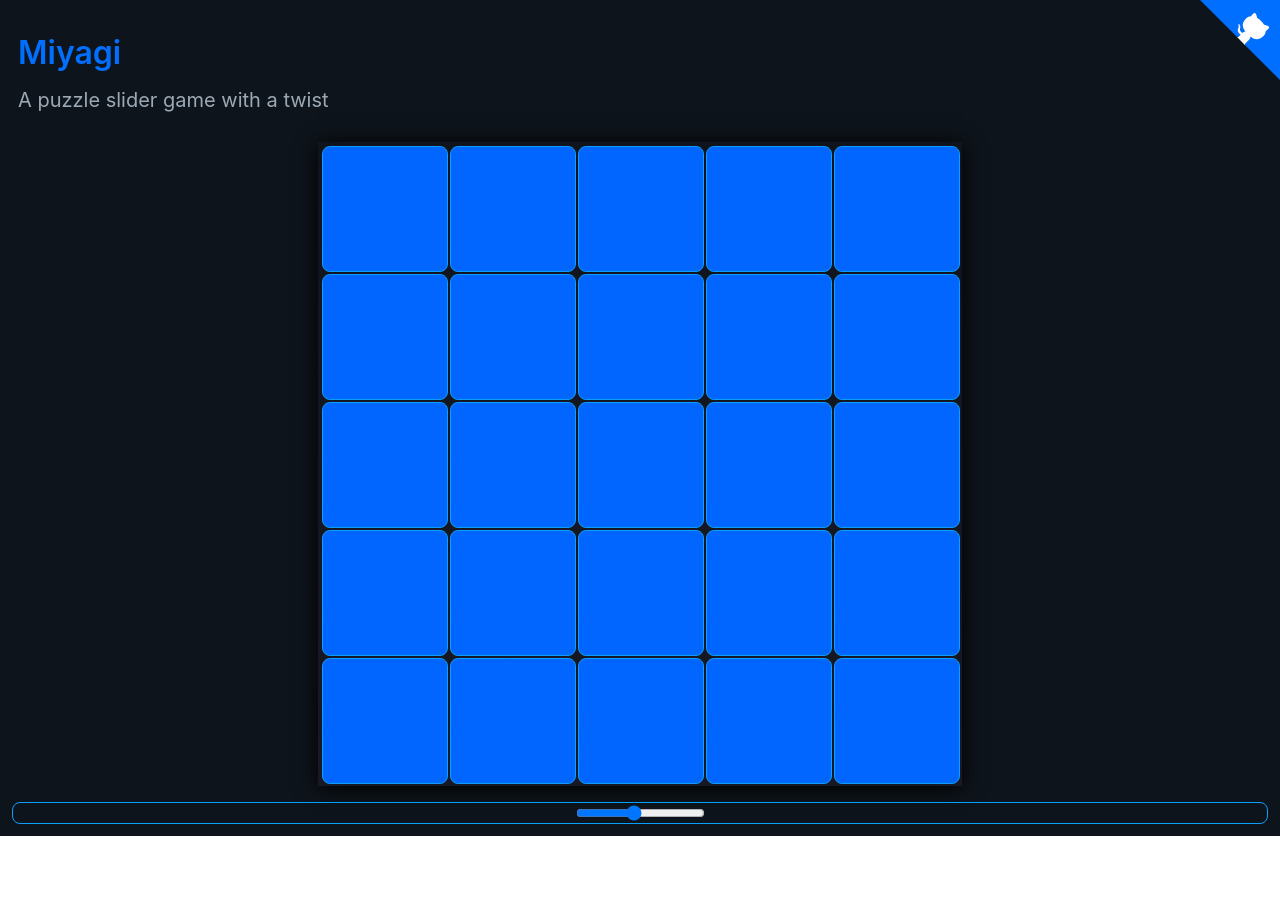
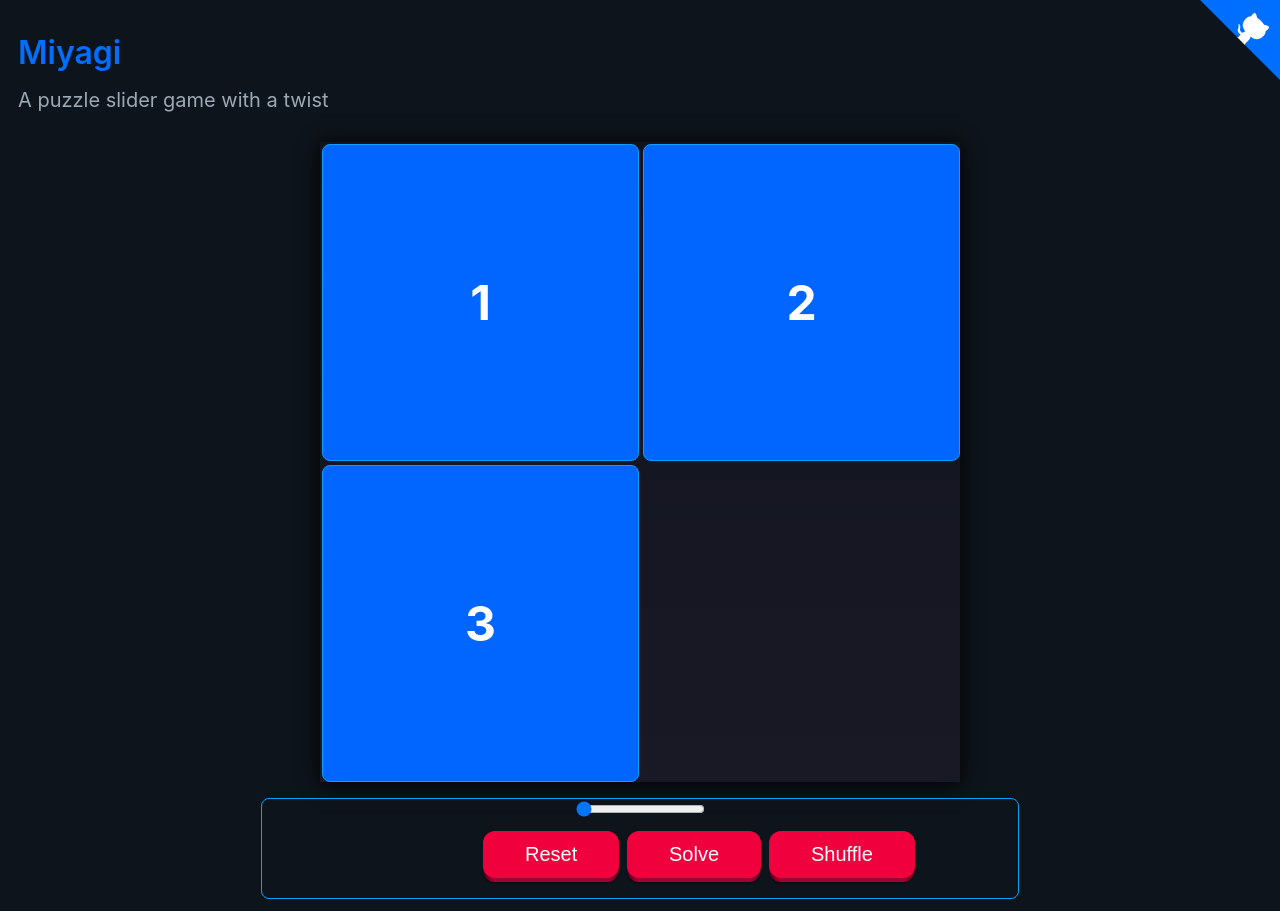
Before and after one commit to privilegemendes/Miyagi, a React (Create React App) app: page / in a window 1280 px wide. Before the commit the page ends 836 px from the top, so only its background shows below. Built offline with nearby package versions, Linux system fonts and the light colour scheme.

Commit message:
Added basic puzzle game for multi-size puzzle

```diff
--- a/src/components/Puzzle/PuzzleCell.tsx
+++ b/src/components/Puzzle/PuzzleCell.tsx
@@ -1,17 +1,72 @@
-import {FC} from "react";
+import * as React from 'react';
+import {FC, useEffect, useState} from 'react';
 import styled from "styled-components";
+import {usePuzzleSize} from "../../contexts/puzzle-provider/PuzzleProvider";
 
-export const PuzzleCell: FC = () => {
-	return <Cell>
+export const PuzzleCell:FC = () => {
 
-	</Cell>;
-};
+	const {puzzleSize} = usePuzzleSize();
 
-const Cell = styled.span`
+	const [puzzle, setPuzzle] = useState<number[]>([]);
+
+	useEffect(() => {
+		const setupPuzzle = Array.from({ length: puzzleSize * puzzleSize }, (_, index) => index + 1);
+		const emptyCell = puzzleSize * puzzleSize;
+		setupPuzzle[emptyCell - 1] = 0;
+		setPuzzle(setupPuzzle);
+
+	}, [puzzleSize]);
+	const movePuzzlePiece = (index: number) => {
+		const emptyIndex = puzzle.indexOf(0);
+		const row = Math.floor(emptyIndex / puzzleSize);
+		const col = emptyIndex % puzzleSize;
+		const moveRow = Math.floor(index / puzzleSize);
+		const moveCol = index % puzzleSize;
+		if (
+			(row === moveRow && Math.abs(col - moveCol) === 1) ||
+			(col === moveCol && Math.abs(row - moveRow) === 1)
+		) {
+			const newPuzzle = [...puzzle];
+			newPuzzle[emptyIndex] = puzzle[index];
+			newPuzzle[index] = 0;
+			setPuzzle(newPuzzle);
+		}
+	};
+
+	return <>
+		{puzzle.map((value, index) => (
+			<PuzzleCellContainer
+				key={index}
+				onClick={() => movePuzzlePiece(index)}>
+				<Cell value={value}>
+					{value === 0 ? "" : value}
+				</Cell>
+			</PuzzleCellContainer>
+		))}
+	</>
+}
+
+const PuzzleCellContainer = styled.div`
+  position: relative;
+  z-index: 1000;
+  height: 1fr;
+  width: 1fr;
+  padding: 2px;
+  //border: 1px solid #08a0ff;
+`
+const Cell = styled.div.attrs<{ value: number}>(props => ({
+	value: props.value || 0
+}))<{ value: number}>`
+  display: flex;
   border-radius: 8px;
-  border: 1px solid #08a0ff;
-  background: #0066ff;
-  display: block;
+  border: ${props => props.value === 0 ? "none" : "1px solid #08a0ff"};
+  background: ${props => props.value === 0 ? "none" : "#0066ff"};
+  justify-content: center;
+  align-items: center;
+  font-size: 3rem;
+  font-weight: 700;
   height: 100%;
   width: 100%;
+  transition: 0.3s all ease-in-out;
+  cursor: pointer;
 `;
--- a/src/components/Puzzle/PuzzleCells.tsx
+++ /dev/null
@@ -1,41 +0,0 @@
-import * as React from 'react';
-import {FC, useRef} from 'react';
-import styled from "styled-components";
-import {usePuzzleSize} from "../../contexts/puzzle-provider/PuzzleProvider";
-import {PuzzleCell} from "./PuzzleCell";
-
-export const PuzzleCells:FC = () => {
-
-	const {rows, columns} = usePuzzleSize();
-
-	const gridRef = useRef<HTMLDivElement>(null);
-	const puzzleCells = Array.from({length: rows}, (_, row) =>
-		Array.from({length: columns}, (_, col) => {
-			const gridArea = `${row+1} / ${col+1} / ${row+2} / ${col+2}`;
-			return <PuzzleCellContainer
-				ref={gridRef}
-				key={`[${row+1},${col+1}]`}
-				style={{gridArea:`${row+1} / ${col+1} / ${row+2} / ${col+2}`}}
-			>
-				<PuzzleCell/>
-			</PuzzleCellContainer>
-		})
-	);
-
-
-	return <>
-		{puzzleCells}
-	</>
-}
-
-const PuzzleCellContainer = styled.div`
-  //border: 0.1px dotted white;
-  transition: 0.2s all ease;
-  cursor: move;
-  position: relative;
-  z-index: 1000;
-  //opacity: 0.2;
-  height: 1fr;
-  width: 1fr;
-  padding: 2px;
-`
--- a/src/components/Puzzle/PuzzleLayout.tsx
+++ b/src/components/Puzzle/PuzzleLayout.tsx
@@ -1,7 +1,7 @@
 import * as React from 'react';
 import {FC} from "react";
 import styled from "styled-components";
-import {PuzzleCells} from "./PuzzleCells";
+import {PuzzleCell} from "./PuzzleCell";
 import {usePuzzleSize} from "../../contexts/puzzle-provider/PuzzleProvider";
 
 export const PuzzleLayout:FC = () => {
@@ -10,23 +10,23 @@ export const PuzzleLayout:FC = () => {
 
 
 	return <PuzzleContainer columns={columns} rows={rows}>
-		<PuzzleCells/>
+		<PuzzleCell/>
 		</PuzzleContainer>;
 }
 
 
-const PuzzleContainer = styled.div.attrs<{ columns: number | undefined, rows: number | undefined }>(props => ({
+const PuzzleContainer = styled.div.attrs<{ columns: number, rows: number }>(props => ({
 	columns: props.columns || 5,
 	rows: props.rows || 5
-}))<{ columns: number | undefined, rows: number | undefined }>`
+}))<{ columns: number , rows: number }>`
   display: grid;
   //border: 1px solid #08a0ff;
   grid-template-columns: repeat(${props => props.columns}, 1fr);
   grid-template-rows: repeat(${props => props.rows}, 1fr);
+  grid-gap: 2px;
   background: linear-gradient(to bottom, rgba(19, 19, 33, 0.51) 0%, rgba(31, 28, 44, 0.58) 100%); /* W3C, IE10+, FF16+, Chrome26+, Opera12+, Safari7+ */
   box-shadow: 0 2px 20px 0 #000000;
   width: 50vw;
   height: 50vw;
   margin: auto;
-  padding: 2px;
 `
--- a/src/components/Puzzle/index.ts
+++ b/src/components/Puzzle/index.ts
@@ -1,6 +1,5 @@
 export * from './PuzzleLayout';
 export * from './PuzzleCell';
-export * from './PuzzleCells';
+export * from './PuzzleCell';
 export { PuzzleLayout } from './PuzzleLayout';
 export { PuzzleCell } from './PuzzleCell';
-export { PuzzleCells } from './PuzzleCells';
--- a/src/components/PuzzleConfigurations/PuzzleConfigurations.tsx
+++ b/src/components/PuzzleConfigurations/PuzzleConfigurations.tsx
@@ -2,21 +2,27 @@ import * as React from 'react';
 import {FC} from "react";
 import styled from "styled-components";
 import {usePuzzleSize} from "../../contexts/puzzle-provider/PuzzleProvider";
+import {Button} from "../Button";
 
 
 export const PuzzleConfigurations:FC = () => {
 
-  const {gridSize, onSliderChange} = usePuzzleSize();
+  const {puzzleSize, onSliderChange} = usePuzzleSize();
 
   return <SettingsContainer>
-    <Slider onChange={onSliderChange} type="range" min="1" max="10" value={gridSize}/>
+    <Slider onChange={onSliderChange} type="range" min="2" max="10" value={puzzleSize}/>
+    <Controls>
+        <Button text={"Reset"}/>
+        <Button text={"Solve"}/>
+        <Button text={"Shuffle"}/>
+    </Controls>
   </SettingsContainer>;
 }
 
 const SettingsContainer = styled.div`
   display: flex;
   flex-direction: column;
-  width: 1fr;
+  width: 50%;
   padding-left: 64px;
   padding-right: 64px;
   margin-top: 16px;
@@ -25,9 +31,22 @@ const SettingsContainer = styled.div`
   border: 1px solid #08a0ff;
   border-radius: 8px;
 `
-export const Slider = styled.input`
+const Slider = styled.input`
   color: #ffffff;
   margin-left: auto;
   margin-right: auto;
   display: block;
 `
+const Controls = styled.div`
+    display: flex;
+    flex-direction: row;
+    justify-content: space-between;
+    gap: 8px;
+    width: 50%;
+    margin: 16px auto;
+
+    @media (max-width: 768px) {
+        flex-direction: column;
+    }
+
+`
--- a/src/contexts/puzzle-provider/PuzzleProvider.tsx
+++ b/src/contexts/puzzle-provider/PuzzleProvider.tsx
@@ -8,8 +8,8 @@ import {
 type Context = {
 	rows: number
 	columns: number
-	gridSize: number
-	setGridSize: (gridSize: number) => void
+	puzzleSize: number
+	setPuzzleSize: (puzzleSize: number) => void
 	onSliderChange: (event: React.ChangeEvent<HTMLInputElement>) => void
 }
 export interface PuzzleSize {
@@ -21,7 +21,7 @@ const ContextRef = createContext<Context | undefined>(undefined);
 
 type Props = {
 	children: React.ReactNode
-	defaultGridSize?: number
+	defaultPuzzleSize?: number
 	defaultRows?: number
 	defaultColumns?: number
 }
@@ -29,19 +29,19 @@ export const PuzzleProvider: FC<Props> =
 	(
 		{
 			children,
-			defaultGridSize = 5,
-			defaultRows = 5,
-			defaultColumns = 5,
+			defaultPuzzleSize = 2,
+			defaultRows = 2,
+			defaultColumns = 2,
 
 		}
 	) =>
 	{
-		const [gridSize, setGridSize] = useState<number>(defaultGridSize);
+		const [puzzleSize, setPuzzleSize] = useState<number>(defaultPuzzleSize);
 		const [rows, setRows] = useState<number>(defaultRows);
 		const [columns, setColumns] = useState<number>(defaultColumns);
 		const onSliderChange = (event: React.ChangeEvent<HTMLInputElement>) => {
 			const value = parseInt(event.target.value);
-			setGridSize(value);
+			setPuzzleSize(value);
 			setRows(value);
 			setColumns(value);
 		}
@@ -49,10 +49,10 @@ export const PuzzleProvider: FC<Props> =
 		const contextValue = useMemo(() => ({
 			rows,
 			columns,
-			gridSize,
-			setGridSize,
+			puzzleSize,
+			setPuzzleSize,
 			onSliderChange,
-		}), [rows, columns, gridSize]);
+		}), [rows, columns, puzzleSize]);
 
 		return <ContextRef.Provider value={contextValue}>
 				{children}
```
